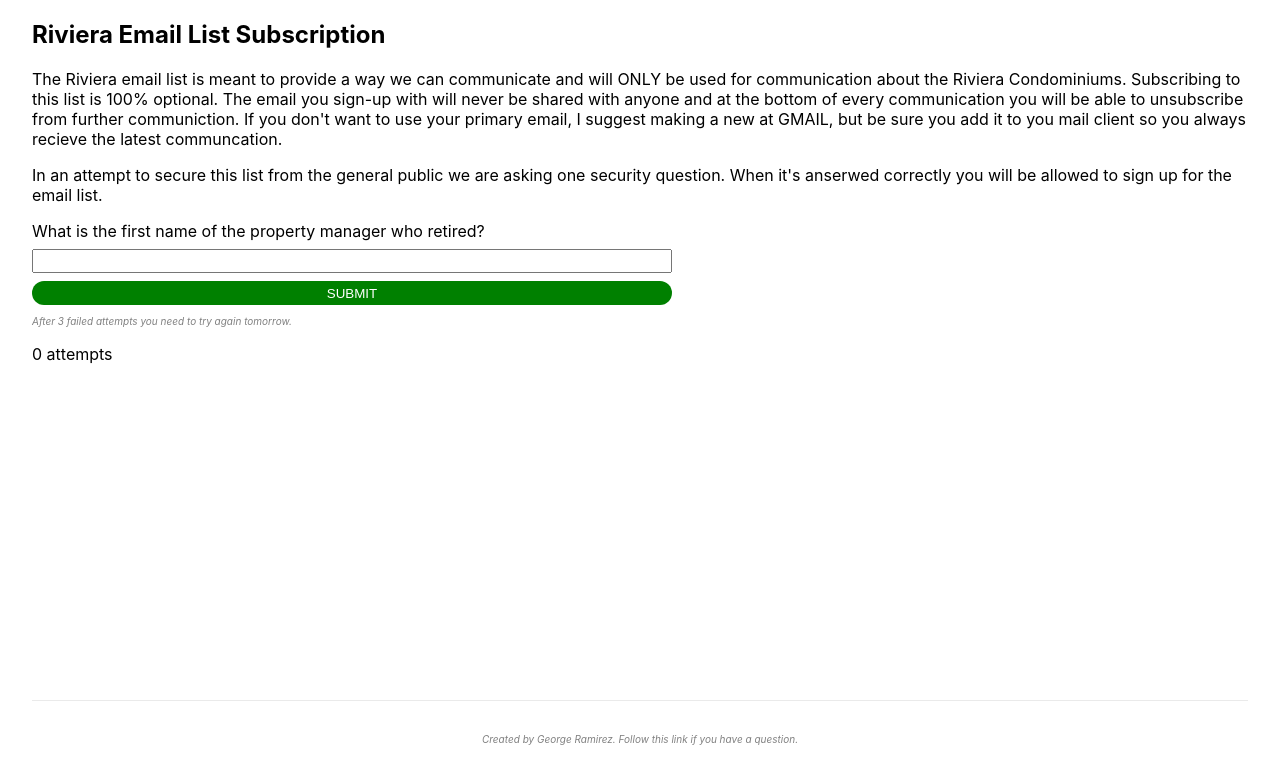
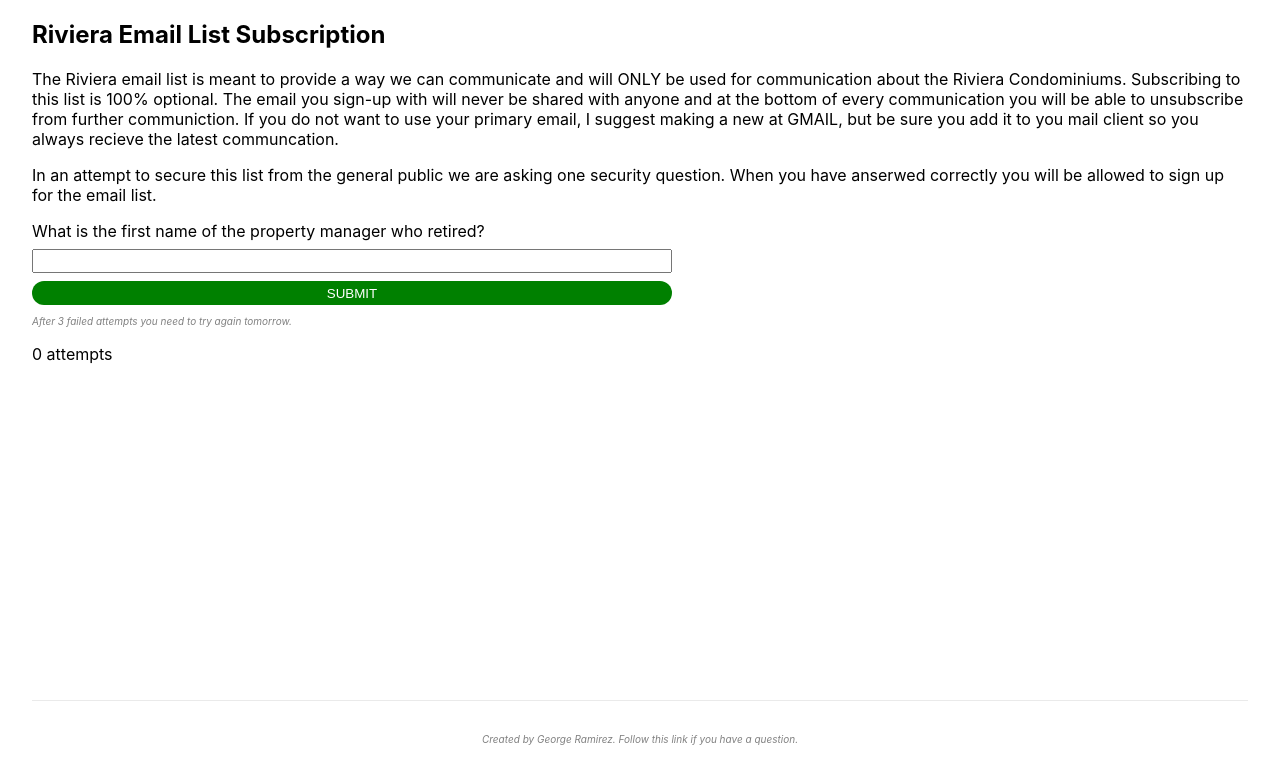
Before and after one commit to GRamirez2/rivieraEmailSignup, a Next.js app: page / in a window 1280 px wide. Shown: the top 784 px of the page. Built offline with nearby package versions, Linux system fonts and the light colour scheme.

Commit message:
updated single quote in html

```diff
--- a/pages/index.js
+++ b/pages/index.js
@@ -57,12 +57,12 @@ export default function Home() {
 
       <main className="{styles.main}" id="main">
             <h2>Riviera Email List Subscription</h2>
-            <p>The Riviera email list is meant to provide a way we can communicate and will ONLY be used for communication about the Riviera Condominiums. Subscribing to this list is 100% optional. The email you sign-up with will never be shared with anyone and at the bottom of every communication you will be able to unsubscribe from further communiction. If you don't want to use your primary email, I suggest making a new at <a
+            <p>The Riviera email list is meant to provide a way we can communicate and will ONLY be used for communication about the Riviera Condominiums. Subscribing to this list is 100% optional. The email you sign-up with will never be shared with anyone and at the bottom of every communication you will be able to unsubscribe from further communiction. If you do not want to use your primary email, I suggest making a new at <a
           href="https://gmail.com"
           target="_blank"
           rel="noopener noreferrer">
         <span>GMAIL</span></a>, but be sure you add it to you mail client so you always recieve the latest communcation.</p>
-            <p>In an attempt to secure this list from the general public we are asking one security question. When it's anserwed correctly you will be allowed to sign up for the email list.</p>
+            <p>In an attempt to secure this list from the general public we are asking one security question. When you have anserwed correctly you will be allowed to sign up for the email list.</p>
 
             {msg}
 
```
